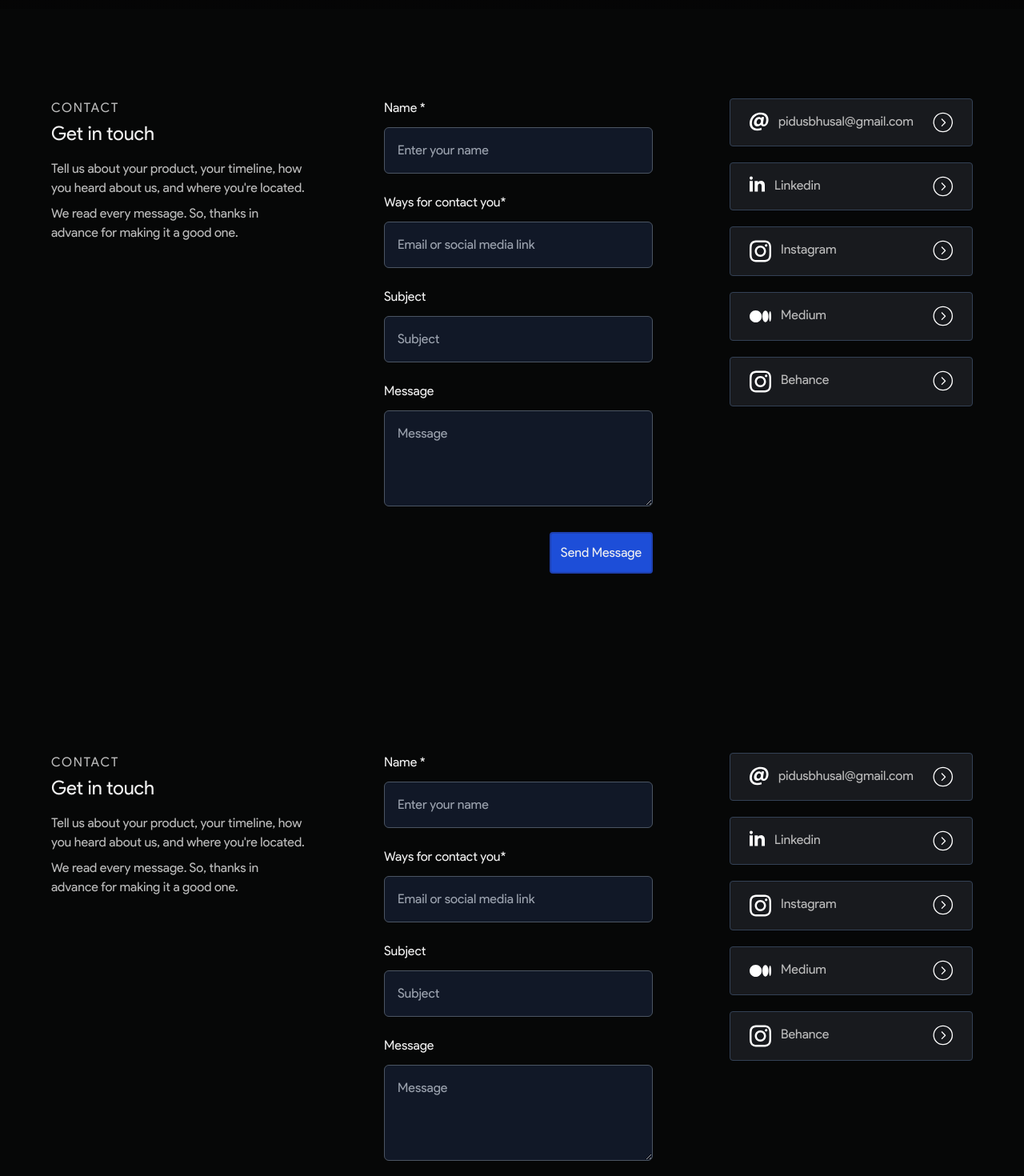
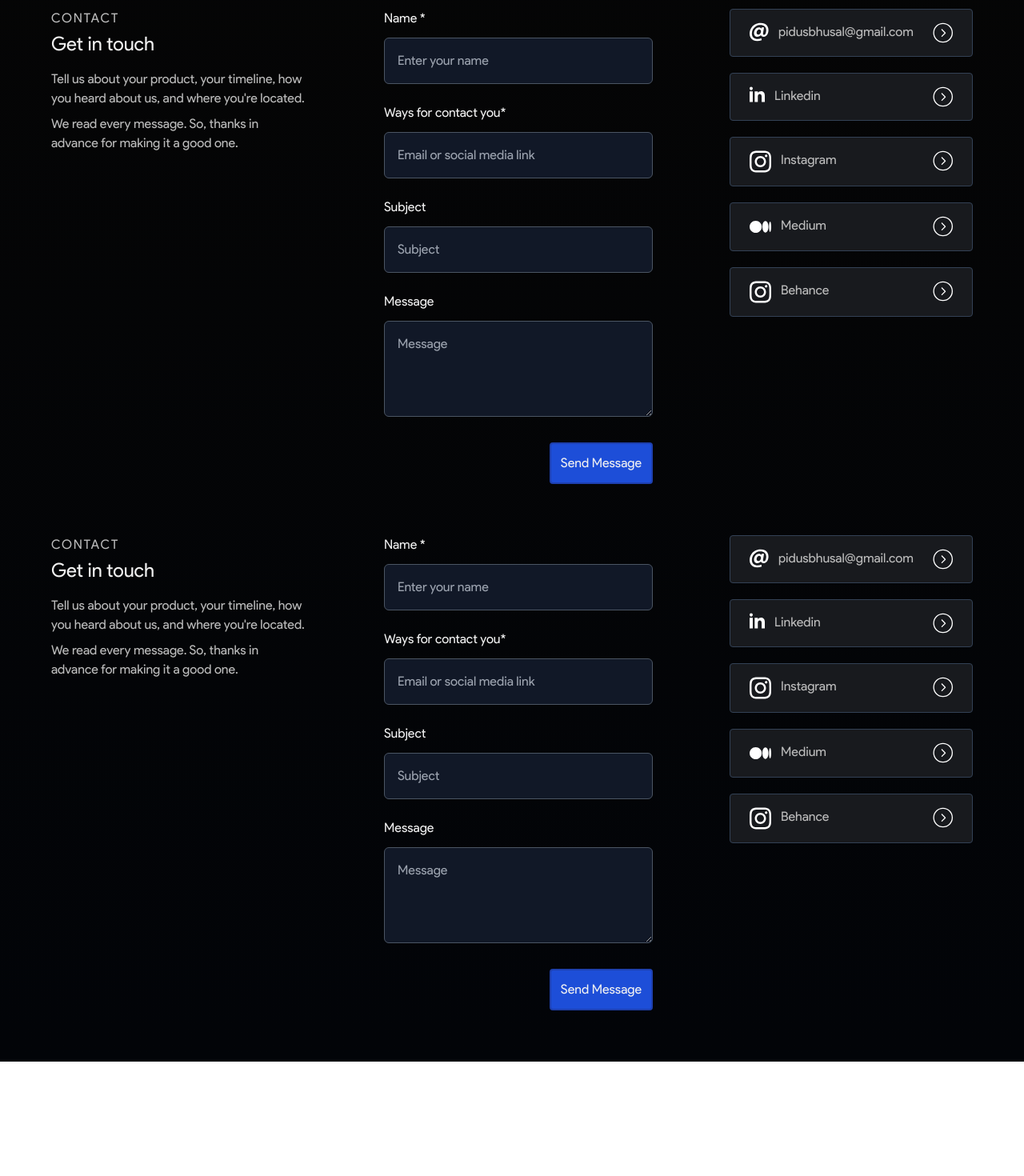
Before and after one commit to pidusbhusal/darkdev, a Next.js app: page /footer in a window 1280 px wide. Shown: the part 100-1570 px from the top of the page at 80% size. After the commit the page ends 1427 px from the top, so only its background shows below. Built offline with nearby package versions, Linux system fonts and the light colour scheme; a web font is replaced by a local one.

Commit message:
animation almost finished

```diff
--- a/src/components/contactForm.tsx
+++ b/src/components/contactForm.tsx
@@ -1,30 +1,60 @@
 import React from 'react'
-
+import { motion } from 'framer-motion'
 
 function ContactForm() {
     return (
         <div className='flex-grow relative '>
 
             <form action="" className=' flex flex-grow flex-col -z-10'>
-                <div className='flex flex-col gap-y-1 flex-grow'>
+                <motion.div initial={{ opacity: 0, scale: 1.2 }} whileInView={{ opacity: 1, scale: 1 }}
+                    transition={{
+                        delay: 0.1,
+                        duration: 0.3, type: "spring", stiffness: 260,
+                        damping: 40
+                    }} viewport={{ once: true, amount: 0.01 }} className='flex flex-col gap-y-1 flex-grow'>
                     <label htmlFor="name">Name *</label>
                     <input type="text" id="name" required placeholder='Enter your name' className=' mt-2 bg-gray-900 flex-grow py-4 px-4 border border-gray-600 rounded-md' />
-                </div>
-                <div className='grid gap-y-1 flex-grow  mt-6'>
+                </motion.div>
+                <motion.div
+                    initial={{ opacity: 0, scale: 1.2 }} whileInView={{ opacity: 1, scale: 1 }}
+                    transition={{
+                        delay: 0.2,
+                        duration: 0.3, type: "spring", stiffness: 260,
+                        damping: 40
+                    }} viewport={{ once: true, amount: 0.01 }} className='grid gap-y-1 flex-grow  mt-6'>
                     <label htmlFor="email">Ways for contact you*</label>
                     <input type="text" id="email" required placeholder='Email or social media link' className='bg-gray-900  mt-2 py-4 px-4 border border-gray-600 rounded-md' />
-                </div>
-                <div className='grid gap-y-1 flex-grow  mt-6'>
+                </motion.div>
+                <motion.div
+                    initial={{ opacity: 0, scale: 1.2 }} whileInView={{ opacity: 1, scale: 1 }}
+                    transition={{
+                        delay: 0.3,
+                        duration: 0.3, type: "spring", stiffness: 260,
+                        damping: 40
+                    }} viewport={{ once: true, amount: 0.01 }}
+                    className='grid gap-y-1 flex-grow  mt-6'>
                     <label htmlFor="subject">Subject</label>
                     <input type="text" id="subject" required placeholder='Subject' className='bg-gray-900 mt-2  py-4 px-4 border border-gray-600 rounded-md' />
-                </div>
-                <div className='grid items-stretch gap-y-1 flex-grow  mt-6'>
+                </motion.div>
+                <motion.div
+                    initial={{ opacity: 0, scale: 1.2 }} whileInView={{ opacity: 1, scale: 1 }}
+                    transition={{
+                        delay: 0.4,
+                        duration: 0.3, type: "spring", stiffness: 260,
+                        damping: 40
+                    }} viewport={{ once: true, amount: 0.01 }}
+                    className='grid items-stretch gap-y-1 flex-grow  mt-6'>
                     <label htmlFor="mesasge">Message</label>
                     <textarea required placeholder='Message' id="message" className='bg-gray-900 py-4 mt-2  px-4 border border-gray-600 rounded-md w-full h-[120px]  ' />
-                </div>
-                <div className='grid w-full place-items-end flex-grow'>
+                </motion.div>
+                <motion.div initial={{ opacity: 0, scale: 1.2 }} whileInView={{ opacity: 1, scale: 1 }}
+                    transition={{
+                        delay: 0.5,
+                        duration: 0.3, type: "spring", stiffness: 260,
+                        damping: 40
+                    }} viewport={{ once: true, amount: 0.01 }} className='grid w-full place-items-end flex-grow'>
                     <button className='pbtn w-fit mt-8'>Send Message</button>
-                </div>
+                </motion.div>
 
             </form>
         </div>
--- a/src/components/socialButton.tsx
+++ b/src/components/socialButton.tsx
@@ -16,7 +16,7 @@ export default function Social_button({ icon, name, link, alt, index }: socialbu
         alt === "mail icon" ? (
             <div>
                 <motion.a href={`mailto:${link}`} initial={{ opacity: 0, scale: 1.1 }}
-                    animate={{ opacity: 1, scale: 1 }}
+                    whileInView={{ opacity: 1, scale: 1 }}
                     transition={{
                         delay: 0.1 * index,
                         duration: 0.3, type: "spring", stiffness: 260,
@@ -39,7 +39,7 @@ export default function Social_button({ icon, name, link, alt, index }: socialbu
 
         ) : (<div>
             <motion.a initial={{ opacity: 0, scale: 1.1, }}
-                animate={{ opacity: 1, scale: 1, }}
+                whileInView={{ opacity: 1, scale: 1, }}
                 transition={{
                     delay: 0.1 * index,
                     duration: 0.3, type: "spring", stiffness: 260,
--- a/src/pages/_app.tsx
+++ b/src/pages/_app.tsx
@@ -22,14 +22,15 @@ export default function App({ Component, pageProps, router }: AppProps) {
     <motion.div key={router.route} initial={{ opacity: 0 }}
       animate={{ opacity: 1 }}
       transition={{
-        duration: 0.5, type: "spring", stiffness: 300,
+        duration: 0.5, type: "spring", stiffness: 2300,
         damping: 70
       }} >
       <Component {...pageProps} />
+      <Footer />
     </motion.div>
 
     <div>
-      <Footer />
+
     </div>
   </div >)
 
--- a/src/pages/contact.tsx
+++ b/src/pages/contact.tsx
@@ -2,7 +2,7 @@ import React from 'react'
 
 function Contact() {
     return (
-        <div className='py-20 bg-[#060707]'></div>
+        <div className=' py-8 '></div>
     )
 }
 
--- a/src/pages/footer.tsx
+++ b/src/pages/footer.tsx
@@ -1,20 +1,43 @@
 import React from 'react'
 import ContactForm from '@/components/contactForm'
 import SocialLinks from '@/components/socialslink'
+import { motion } from 'framer-motion'
+
+
 function Footer() {
     return (
-        <div className='bg-[#060707] py-28  relative ' >
-            <div className="container flex flex-wrap gap-24 justify-between">
+        <div className=' relative pb-16 ' >
+            <div className="container flex flex-wrap gap-24 justify-between ">
                 <div>
                     <div className="flex gap-1  flex-col ">
-                        <span className="location tracking-widest ">
+                        <motion.span initial={{ opacity: 0, y: 30 }} whileInView={{ opacity: 1, y: 0 }} animate={{ opacity: 1, y: 0 }}
+                            transition={{
+                                delay: 0.1,
+                                duration: 0.3, type: "spring", stiffness: 260,
+                                damping: 40
+                            }} viewport={{ once: true, amount: 0.01 }} className="location tracking-widest ">
                             CONTACT
-                        </span>
-                        <h2 className=' text-2xl   max-w-[500px] '>
-                            Get in touch</h2>
-                        <p className='max-w-xs mt-3'>Tell us about your product, your timeline, how you heard about us, and where you're located.
-                        </p>
-                        <p className='max-w-xs mt-1'> We read every message. So, thanks in advance for making it a good one.</p>
+                        </motion.span>
+                        <motion.h2 initial={{ opacity: 0, y: 30 }} whileInView={{ opacity: 1, y: 0 }}
+                            transition={{
+                                delay: 0.2,
+                                duration: 0.3, type: "spring", stiffness: 260,
+                                damping: 40
+                            }} viewport={{ once: true, amount: 0.01 }} className=' text-2xl   max-w-[500px] '>
+                            Get in touch</motion.h2>
+                        <motion.p initial={{ opacity: 0, y: 30 }} whileInView={{ opacity: 1, y: 0 }}
+                            transition={{
+                                delay: 0.3,
+                                duration: 0.3, type: "spring", stiffness: 260,
+                                damping: 40
+                            }} viewport={{ once: true, amount: 0.01 }} className='max-w-xs mt-3'>Tell us about your product, your timeline, how you heard about us, and where you're located.
+                        </motion.p>
+                        <motion.p initial={{ opacity: 0, y: 30 }} whileInView={{ opacity: 1, y: 0 }}
+                            transition={{
+                                delay: 0.4,
+                                duration: 0.3, type: "spring", stiffness: 260,
+                                damping: 40
+                            }} viewport={{ once: true, amount: 0.01 }} className='max-w-xs mt-1'> We read every message. So, thanks in advance for making it a good one.</motion.p>
                     </div>
                 </div>
 
```
